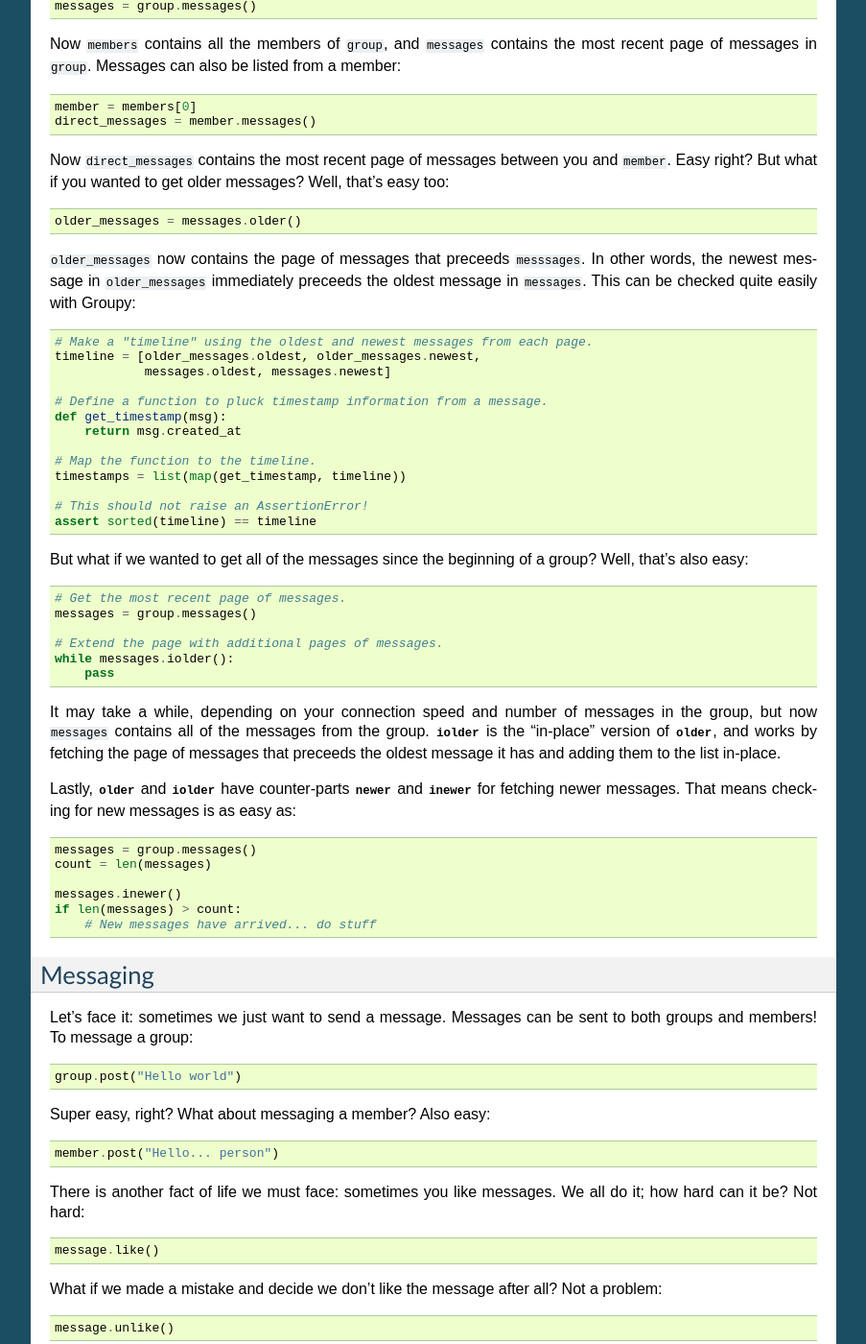
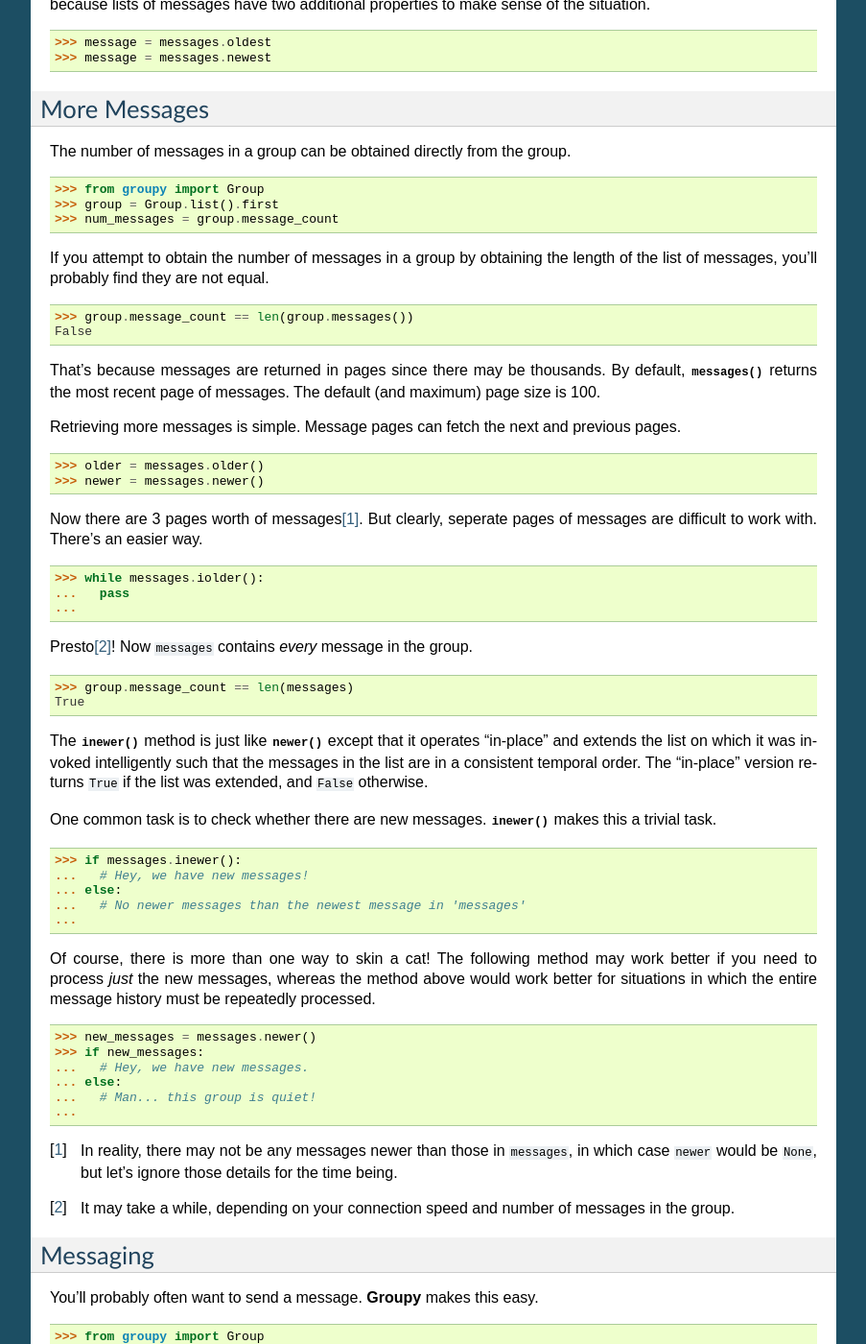
Before and after one commit to rhgrant10/Groupy, a Sphinx documentation site: the page built from docs/pages/quickstart.rst, in a window 1280 px wide and 1400 px high, scrolled down 909 px. Shown: the whole window at 96% size, without its empty margins (198-1101 px from the left). Built offline with Sphinx 7.4.7, drawn with Linux system fonts in a browser that asks for light colours; some of the changed text lies outside the part shown.

Commit message:
Significant reorganization and rewrites

```diff
--- a/docs/pages/quickstart.rst
+++ b/docs/pages/quickstart.rst
@@ -2,8 +2,249 @@
 Quickstart
 ==========
 
-Who Am I?
+This page gives an overview of all but the most advanced features of **Groupy**.
+
+First, you'll want to make sure that
+
+- **Groupy** is *installed*
+- **Groupy** can *find your API key*
+
+See the :doc:`installation` page for instructions. Now that that's out of the
+way, let's get started!
+
+List Groups
+===========
+
+The starting point for everything is to obtain a list of groups.
+
+First, of course, we must import the Groupy module:
+
+.. code-block:: python
+
+    >>> import groupy
+
+Now let's list your groups:
+
+.. code-block:: python
+
+    >>> groups = groupy.Group.list()
+
+The ``groups`` list acts just like the regular Python :class:`list`, but has
+some additional features as well. Let's take a look.
+
+    >>> group = groups.first
+    >>> group = groups.last
+
+These are merely convenience properties, but are used throught the
+documentation.
+
+List Messages
+=============
+
+Now that we have a group, we can list the messages it contains.
+
+.. code-block:: python
+
+    >>> messages = group.messages()
+
+We can work with the list of messages in the same way that we can work with
+lists of groups.
+
+.. code-block:: python
+
+    >>> message = messages.first
+    >>> message = messages.last
+
+But that can be rather misleading, since (usually) the first message in the list
+is actually the newest! That's okay, because lists of messages have two
+additional properties to make sense of the situation.
+
+.. code-block:: python
+
+    >>> message = messages.oldest
+    >>> message = messages.newest
+
+More Messages
+=============
+
+The number of messages in a group can be obtained directly from the group.
+
+.. code-block:: python
+
+    >>> from groupy import Group
+    >>> group = Group.list().first
+    >>> num_messages = group.message_count
+
+If you attempt to obtain the number of messages in a group by obtaining the
+length of the list of messages, you'll probably find they are not equal.
+
+.. code-block:: python
+
+    >>> group.message_count == len(group.messages())
+    False
+
+That's because messages are returned in pages since there may be thousands. By
+default, :func:`~groupy.objects.Recipient.messages` returns the most recent page
+of messages. The default (and maximum) page size is 100.
+
+Retrieving more messages is simple. Message pages can fetch the next and
+previous pages.
+
+.. code-block:: python
+
+    >>> older = messages.older()
+    >>> newer = messages.newer()
+
+Now there are 3 pages worth of messages\ [#]_\ . But clearly, seperate pages of
+messages are difficult to work with. There's an easier way.
+
+.. code-block:: python
+
+    >>> while messages.iolder():
+    ...   pass
+    ...
+
+Presto\ [#]_\ ! Now ``messages`` contains *every* message in the group.
+
+.. code-block:: python
+
+    >>> group.message_count == len(messages)
+    True
+
+The :func:`~groupy.objects.MessagePager.inewer` method is just like
+:func:`~groupy.objects.MessagePager.newer` except that it operates "in-place"
+and extends the list on which it was invoked intelligently such that the
+messages in the list are in a consistent temporal order. The "in-place" version
+returns ``True`` if the list was extended, and ``False`` otherwise.
+
+One common task is to check whether there are new messages.
+:func:`~groupy.objects.MessagePager.inewer` makes this a trivial task.
+
+.. code-block:: python
+
+    >>> if messages.inewer():
+    ...   # Hey, we have new messages!
+    ... else:
+    ...   # No newer messages than the newest message in 'messages'
+    ...
+
+Of course, there is more than one way to skin a cat! The following method may
+work better if you need to process *just* the new messages, whereas the method
+above would work better for situations in which the entire message history must
+be repeatedly processed.
+
+.. code-block:: python
+
+    >>> new_messages = messages.newer()
+    >>> if new_messages:
+    ...   # Hey, we have new messages.
+    ... else:
+    ...   # Man... this group is quiet!
+    ...
+
+.. [#] In reality, there may not be any messages newer than those in
+   ``messages``, in which case ``newer`` would be ``None``, but let's ignore
+   those details for the time being.
+
+.. [#] It may take a while, depending on your connection speed and number of
+    messages in the group.
+
+Messaging
 =========
+
+You'll probably often want to send a message. **Groupy** makes this easy.
+
+.. code-block:: python
+
+    >>> from groupy import Group
+    >>> group = Group.list().first
+    >>> group.post("Hello group")
+
+Super easy, right? What about messaging a member? Also super easy:
+
+.. code-block:: python
+
+    >>> member = group.members().first
+    >>> member.post("Hello person")
+
+Likes
+=====
+
+There is another fact of life we must face: sometimes you like messages. We all
+do it... how hard can it be? Not that hard:
+
+.. code-block:: python
+
+    >>> message = group.messages().first
+    >>> message.like()
+
+Now what if we decided we made a mistake and don't like the message afterall?
+Also not a problem:
+
+.. code-block:: python
+
+    >>> message.unlike()
+
+Note that both :func:`~groupy.objects.Message.like` and
+:func:`~groupy.objects.Message.unlike` return ``True`` if the action was
+successful:
+
+.. code-block:: python
+
+    >>> if message.like():
+    ...   # Success!
+    ... else:
+    ...   # Uh-oh...
+    ...
+
+What about finding out who has already liked a message? Likes are reported
+conveniently as a list of members:
+
+.. code-block:: python
+
+    >>> favorited_by = message.likes()
+
+Now ``favorited_by`` is a list of the members who liked the message. This means
+that counting likes is a simple matter of finding the length of
+``favorited_by``:
+
+.. code-block:: python
+
+    >>> num_likes = len(favorited_by)
+
+
+Groups and Members
+==================
+
+Members can be added and removed from groups. Adding one or multiple members to
+a group is quite intuitive. The following examples assume that no one from
+``group1`` is a member of ``group2`` (although the API doesn't care if you add
+a member who is already a member).
+
+.. code-block:: python
+
+    >>> from groupy import Group
+    >>> group1, group2 = Group.list()[:2]
+    >>> member = group1.members().first
+    >>> group2.add(member)
+
+Multiple members can be added simultaneously as well. Suppose you wanted to add
+everyone from ``group1`` to ``group2``.
+
+.. code-block:: python
+
+    >>> group2.add(*group1.members())
+
+Removing members, however, must be done one at a time:
+
+.. code-block:: python
+
+    >>> for m in group2.members():
+    ...   group2.remove(m)
+    ...
+
+Inspecting Yourself
+===================
 
 One of the most basic pieces of information you'll want to obtain is your own!
 Groupy makes this very simple:
@@ -11,198 +252,57 @@
 .. code-block:: python
 
     >>> from groupy import User
-    >>> your = User.get()
-    >>> print(your.nickname)
-    Fred
-    >>> print(your.user_id)
-    1234567890
-    >>> print(your.email)
-    fred.no@email.com
-    >>>
+    >>> your_info = User.get()
 
-The Order of Things
-===================
+Bots
+====
 
-Not all objects are reported equally! For example, although you can list all of
-your groups, there is *no direct way* to list all of the members. This is
-because of the way in which the API is structured. Don't worry, it's not
-complicated, but some find it surprising, so we'll just get this part out of
-the way!
+Bots can be a useful tool because each has a callback URL to which every message
+in the group is POSTed. This allows your bot the chance to do... well,
+something (whatever that may be) in response to every message!
 
-Groups are the starting point for everything.
+.. note::
 
-Members are listed from groups. There is no global members list! The API
-doesn't know about members that are not in at least one of the groups you're in
-currently or were in previously. In other words, if you've never "seen" the
-member in a group, you'd have to know their user id upfront to direct message
-them or add them to a group.
+    Keep in mind that bots can only post messages to groups, so if anything
+    else is going to get done, it'll be done by you, not your bot. That means
+    adding and removing users, liking messages, direct messaging a member, and
+    creating or modifying group will be done under your name.
 
-Group messages are listed from groups, and direct (personal) messages are
-listed from (you guessed it) members. Messages come in pages, with the most
-recent page being the default page. Groupy has an easy way to page through the
-messages or to collect an entire message history.
+Creating a bot
+--------------
 
-Fetching Stuff
-==============
-
-Mainly, you'll want to get a list of groups, messages, or members. With Groupy,
-this is easy:
+Bot creation is relatively simple. You'll need to give the bot a name and
+associate it with a specific group. Additionally, you can give the bot a
+callback URL and an avatar URL.
 
 .. code-block:: python
 
-    from groupy import Group
+    >>> from groupy import Bot, Group
+    >>> group = Group.list().first
+    >>> bot = Bot.create('R2D2', group)
 
-    # List current groups
-    groups = Group.list()
+``bot`` is now the newly created bot and is ready to be used.
 
-    # List the members and messages of a single group
-    group = groups[0]
-    members = group.members()
-    messages = group.messages()
+Listing all the bots
+--------------------
 
-Now ``members`` contains all the members of ``group``, and ``messages``
-contains the most recent page of messages in ``group``. Messages can also be
-listed from a member:
+You can create multiple bots. To list all the bots you have created:
 
 .. code-block:: python
 
-    member = members[0]
-    direct_messages = member.messages()
+    >>> from groupy import Bot
+    >>> bots = Bot.list()
 
-Now ``direct_messages`` contains the most recent page of messages between you
-and ``member``. Easy right? But what if you wanted to get older messages? Well,
-that's easy too:
+Now ``bots`` contains a list of all of your bots.
+
+Making the bot talk
+-------------------
+
+Just about the only thing a bot can do is post a message to a group. **Groupy**
+makes it easy:
 
 .. code-block:: python
 
-    older_messages = messages.older()
-
-``older_messages`` now contains the page of messages that preceeds
-``messsages``. In other words, the newest message in ``older_messages``
-immediately preceeds the oldest message in ``messages``. This can be checked
-quite easily with Groupy:
-
-.. code-block:: python
-
-    # Make a "timeline" using the oldest and newest messages from each page.
-    timeline = [older_messages.oldest, older_messages.newest,
-                messages.oldest, messages.newest]
-
-    # Define a function to pluck timestamp information from a message.
-    def get_timestamp(msg):
-        return msg.created_at
-
-    # Map the function to the timeline.
-    timestamps = list(map(get_timestamp, timeline))
-
-    # This should not raise an AssertionError!
-    assert sorted(timeline) == timeline
-
-But what if we wanted to get all of the messages since the beginning of a
-group? Well, that's also easy:
-
-.. code-block:: python
-
-    # Get the most recent page of messages.
-    messages = group.messages()
-
-    # Extend the page with additional pages of messages.
-    while messages.iolder():
-        pass
-
-It may take a while, depending on your connection speed and number of messages
-in the group, but now ``messages`` contains all of the messages from the group.
-:func:`iolder<groupy.objects.Message.iolder>` is the "in-place" version of
-:func:`older<groupy.objects.Message.older>`, and works by fetching the page of
-messages that preceeds the oldest message it has and adding them to the list
-in-place.
-
-Lastly, :func:`older<groupy.objects.Message.older>` and
-:func:`iolder<groupy.objects.Message.iolder>` have counter-parts
-:func:`newer<groupy.objects.Message.newer>` and
-:func:`inewer<groupy.objects.Message.inewer>` for fetching newer messages. That
-means checking for new messages is as easy as:
-
-.. code-block:: python
-
-    messages = group.messages()
-    count = len(messages)
-
-    messages.inewer()
-    if len(messages) > count:
-        # New messages have arrived... do stuff
-
-Messaging
-=========
-
-Let's face it: sometimes we just want to send a message. Messages can be sent
-to both groups and members! To message a group:
-
-.. code-block:: python
-
-    group.post("Hello world")
-
-Super easy, right? What about messaging a member? Also easy:
-
-.. code-block:: python
-
-    member.post("Hello... person")
-
-There is another fact of life we must face: sometimes you like messages. We all
-do it; how hard can it be? Not hard:
-
-.. code-block:: python
-
-    message.like()
-
-What if we made a mistake and decide we don't like the message after all? Not
-a problem:
-
-.. code-block:: python
-
-    message.unlike()
-
-Note that both :func:`like<groupy.objects.Message.like>` and
-:func:`unlike<groupy.objects.Message.unlike>` return ``True`` if the action was
-successful:
-
-.. code-block:: python
-
-    if message.like():
-        # success
-    else:
-        # Uh-oh...
-
-What about finding out who has already liked a message? Likes are reported as
-a list of members:
-
-.. code-block:: python
-
-    favorited_by = message.likes()
-
-Now ``favorited_by`` is a list of the members who liked the message.
-
-Groups and Members
-==================
-
-Members can be added and removed from groups. Adding one or multiple members to
-a group is quite intuitive:
-
-.. code-block:: python
-
-    # Add one member
-    group.add(member)
-
-    # Add several members
-    group.add(*members)
-
-Removing members is done one at a time:
-
-.. code-block:: python
-
-    # Remove one member
-    group.remove(member)
-
-    # Remove several members
-    for m in members:
-      group.remove(m)
+    >>> from group import Bot
+    >>> bot = Bot.list().first
+    >>> bot.post("I'm a bot!")
```
